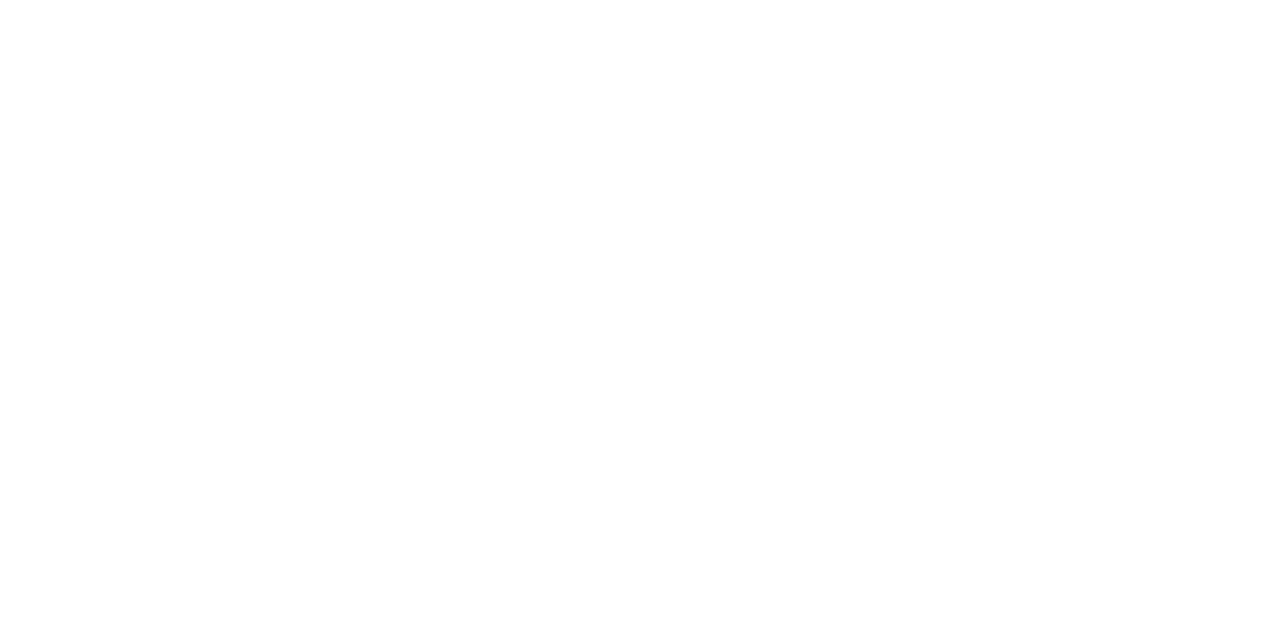
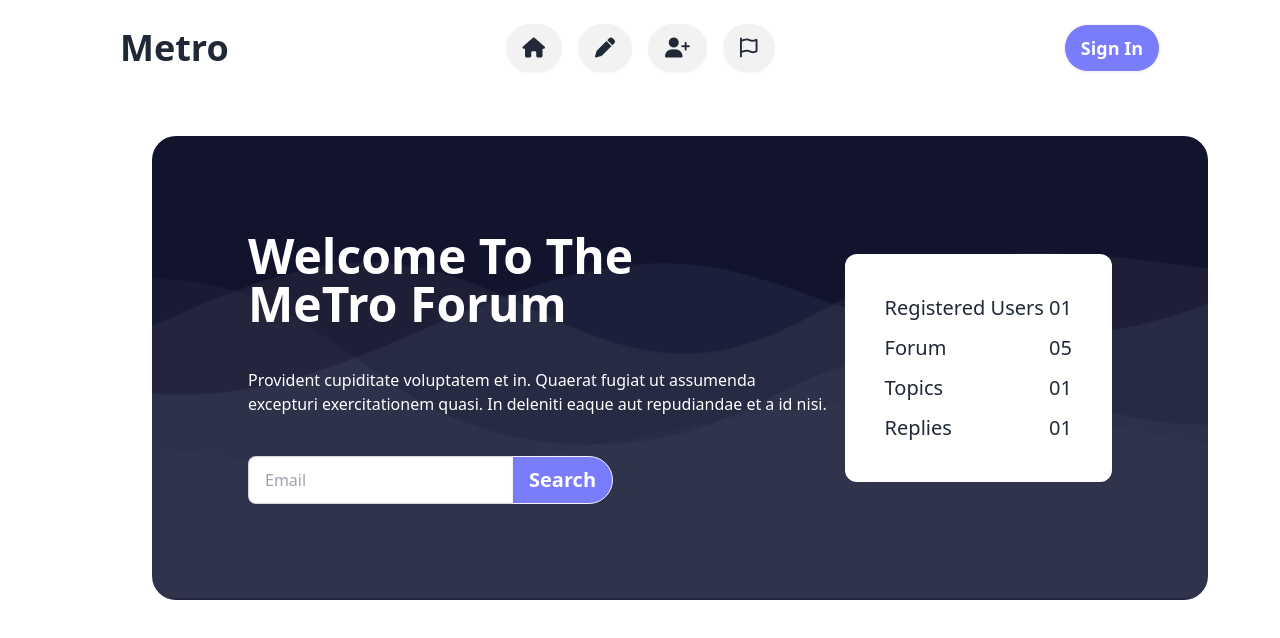
Before and after one commit to SangramBishwas/retro-forum, a plain HTML site: page index.html in a window 1280 px wide. Drawn offline with nearby package versions, Linux system fonts and the light colour scheme.

Commit message:
complete header section with responsive

```diff
--- a/index.html
+++ b/index.html
@@ -16,8 +16,95 @@
 </head>
 
 <body>
-    <header>
-
+    <header class="mx-5 lg:mx-28">
+        <div class="navbar bg-base-100">
+            <div class="navbar-start">
+                <div class="dropdown">
+                    <div tabindex="0" role="button" class="btn btn-ghost lg:hidden">
+                        <svg xmlns="http://www.w3.org/2000/svg" class="h-5 w-5" fill="none" viewBox="0 0 24 24"
+                            stroke="currentColor">
+                            <path stroke-linecap="round" stroke-linejoin="round" stroke-width="2"
+                                d="M4 6h16M4 12h8m-8 6h16" />
+                        </svg>
+                    </div>
+                    <ul tabindex="0"
+                        class="menu menu-sm dropdown-content mt-3 z-[1] p-2 shadow bg-base-100 rounded-box w-52">
+                        <div class="flex-none">
+                            <ul class="menu space-y-4">
+                                <div class="tooltip tooltip-bottom" data-tip="home">
+                                    <button class="btn rounded-full"><i class="fa-solid fa-house text-xl"></i></button>
+                                </div>
+                                <div class="tooltip tooltip-bottom" data-tip="tool">
+                                    <button class="btn rounded-full"><i class="fa-solid fa-pen text-xl"></i></button>
+                                </div>
+                                <div class="tooltip tooltip-bottom" data-tip="user">
+                                    <button class="btn rounded-full"><i class="fa-solid fa-user-plus text-xl"></i></button>
+                                </div>
+                                <div class="tooltip tooltip-bottom" data-tip="flag">
+                                    <button class="btn rounded-full"><i class="fa-regular fa-flag text-xl"></i></button>
+                                </div>
+                            </ul>
+                        </div>
+                    </ul>
+                </div>
+                <a class="font-black text-4xl cursor-pointer">Metro</a>
+            </div>
+            <div class="navbar-center hidden lg:flex">
+                <ul class="menu menu-horizontal px-1">
+                    <div class="flex-none">
+                        <ul class="menu menu-horizontal space-x-4">
+                            <div class="tooltip tooltip-bottom" data-tip="home">
+                                <button class="btn rounded-full"><i class="fa-solid fa-house text-xl"></i></button>
+                            </div>
+                            <div class="tooltip tooltip-bottom" data-tip="tool">
+                                <button class="btn rounded-full"><i class="fa-solid fa-pen text-xl"></i></button>
+                            </div>
+                            <div class="tooltip tooltip-bottom" data-tip="user">
+                                <button class="btn rounded-full"><i class="fa-solid fa-user-plus text-xl"></i></button>
+                            </div>
+                            <div class="tooltip tooltip-bottom" data-tip="flag">
+                                <button class="btn rounded-full"><i class="fa-regular fa-flag text-xl"></i></button>
+                            </div>
+                        </ul>
+                    </div>
+                </ul>
+            </div>
+            <div class="navbar-end">
+                <button class="btn bg-[#797DFC] rounded-3xl font-bold text-white text-lg">Sign In</button>
+            </div>
+        </div>
+        <div class="hero min-h-full bg-[#12132D] bg-[url('./images/bgbanner.png')] bg-no-repeat mt-10 lg:m-10 rounded-3xl">
+            <div class="hero-content flex-col lg:flex-row lg:p-24">
+                <div class="space-y-4">
+                    <h1 class="text-5xl font-bold text-white">Welcome To The <br><span>MeTro</span> Forum</h1>
+                    <p class="py-6 text-white">Provident cupiditate voluptatem et in. Quaerat fugiat ut assumenda
+                        excepturi exercitationem quasi. In deleniti eaque aut repudiandae et a id nisi.</p>
+                    <div class="join">
+                        <input class="input input-bordered join-item" placeholder="Email" />
+                        <button
+                            class="btn join-item rounded-r-full text-white text-xl bg-[#797DFC] font-bold">Search</button>
+                    </div>
+                </div>
+                <div class="bg-white rounded-xl w-full lg:w-1/2 p-10 space-y-3">
+                    <div class="flex justify-between">
+                        <h3 class="font-medium text-xl">Registered Users</h3>
+                        <h5 class="font-medium text-xl">01</h5>
+                    </div>
+                    <div class="flex justify-between">
+                        <h3 class="font-medium text-xl">Forum</h3>
+                        <h5 class="font-medium text-xl">05</h5>
+                    </div>
+                    <div class="flex justify-between">
+                        <h3 class="font-medium text-xl">Topics</h3>
+                        <h5 class="font-medium text-xl">01</h5>
+                    </div>
+                    <div class="flex justify-between">
+                        <h3 class="font-medium text-xl">Replies</h3>
+                        <h5 class="font-medium text-xl">01</h5>
+                    </div>
+                </div>
+            </div>
+        </div>
     </header>
     <main>
 
```
